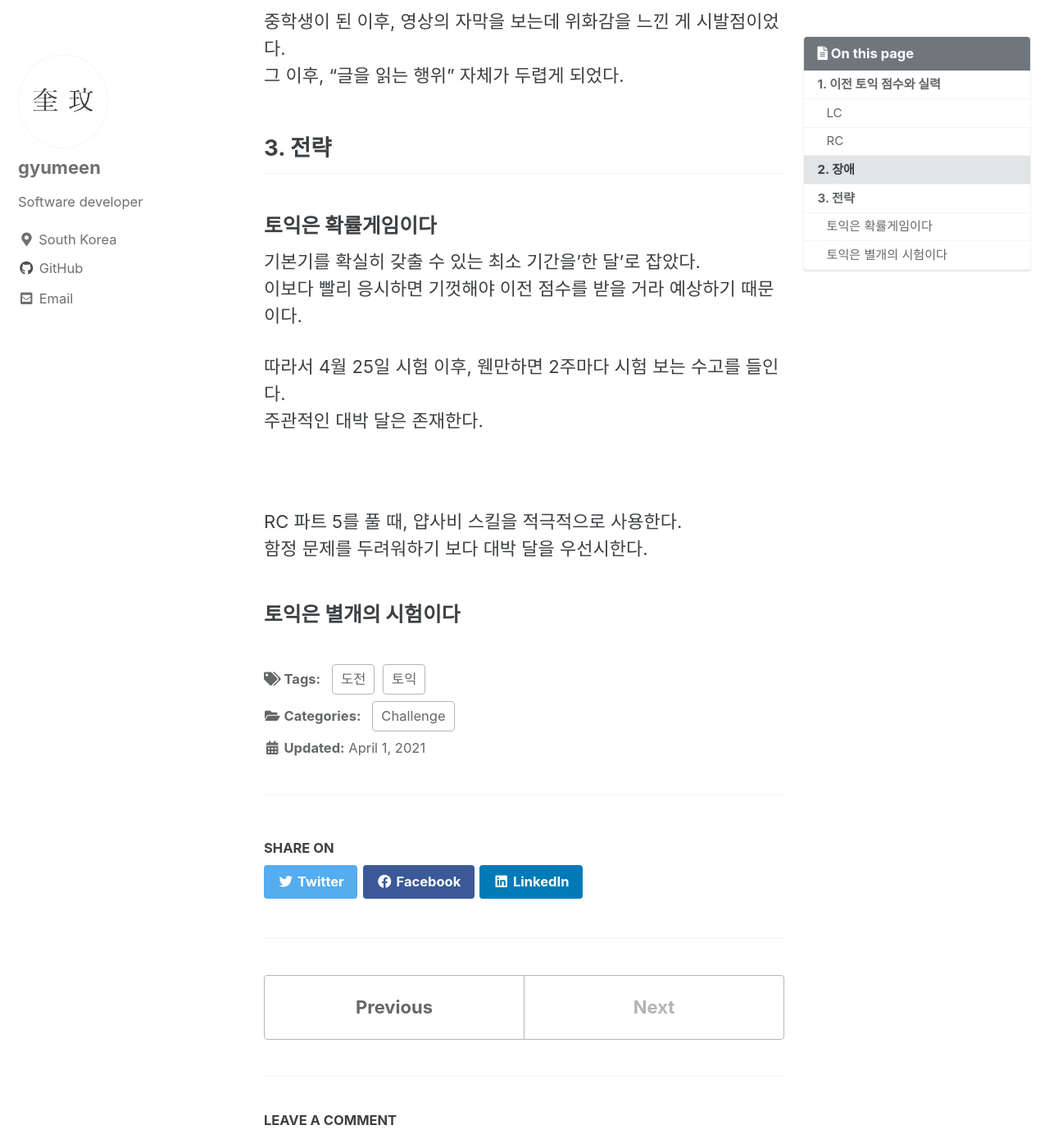
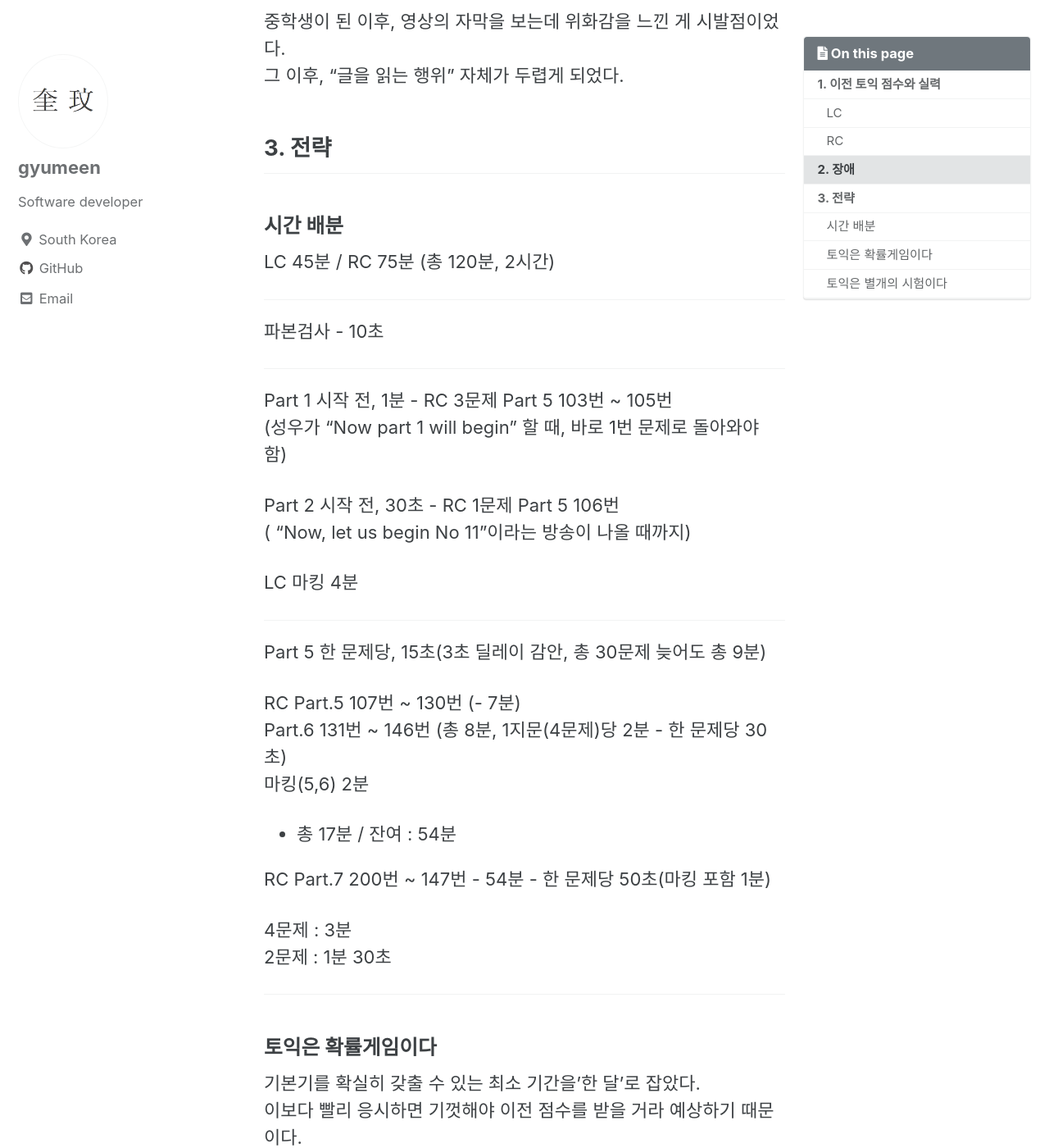
Before and after one commit to gyumeen/gyumeen.github.io, a Jekyll site: the page built from _posts/2021/Challenge/TOEIC/2021-04-01-[Toeic]1.md, in a window 1280 px wide and 1400 px high, scrolled down 2226 px. Shown: the whole window at 82% size. Built offline with Jekyll 4.4.1, drawn with Linux system fonts in a browser that asks for light colours; cached includes are drawn as plain includes; comment, search, counter and statistics services are not loaded; some of the changed text lies outside the part shown.

Commit message:
Update 2021-04-01-[Toeic]1.md

```diff
--- a/_posts/2021/Challenge/TOEIC/2021-04-01-[Toeic]1.md
+++ b/_posts/2021/Challenge/TOEIC/2021-04-01-[Toeic]1.md
@@ -60,6 +60,42 @@ RC의 경우, 시험칠 때마다 꾸준히 뒷 문제 최소 27개 ~ 33개를
 
 ## 3. 전략
 
+### 시간 배분
+
+LC 45분 / RC 75분 (총 120분, 2시간)
+
+--------------------------------------
+
+파본검사 - 10초
+
+--------------------------------------
+
+Part 1 시작 전, 1분 - RC 3문제 Part 5 103번 ~ 105번
+(성우가 "Now part 1 will begin" 할 때, 바로 1번 문제로 돌아와야 함)
+
+Part 2 시작 전, 30초 - RC 1문제 Part 5 106번
+( “Now, let us begin No 11”이라는 방송이 나올 때까지)
+
+LC 마킹 4분
+
+--------------------------------------
+
+Part 5 한 문제당, 15초(3초 딜레이 감안, 총 30문제 늦어도 총 9분)
+
+RC Part.5 107번 ~ 130번 (- 7분)
+Part.6 131번 ~ 146번 (총 8분, 1지문(4문제)당 2분 - 한 문제당 30초)
+마킹(5,6) 2분
+
+- 총 17분 / 잔여 : 54분
+
+RC Part.7 200번 ~ 147번 - 54분 - 한 문제당 50초(마킹 포함 1분)
+
+4문제 : 3분
+2문제 : 1분 30초
+
+--------------------------------------
+
+
 ### 토익은 확률게임이다
 
 기본기를 확실히 갖출 수 있는 최소 기간을'한 달'로 잡았다.
```
